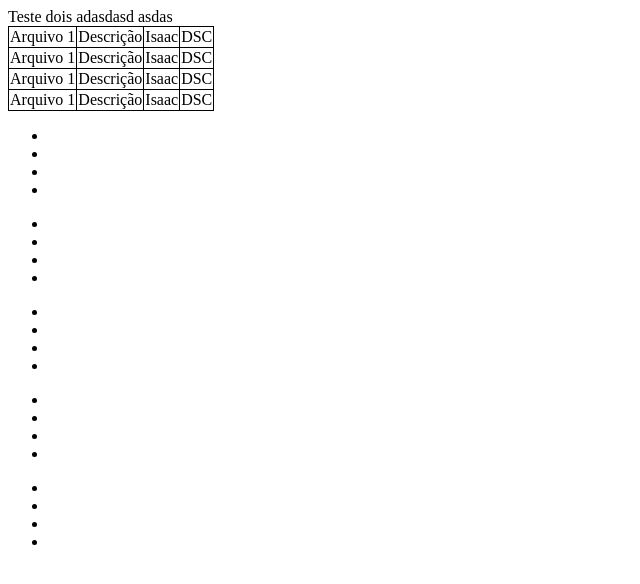
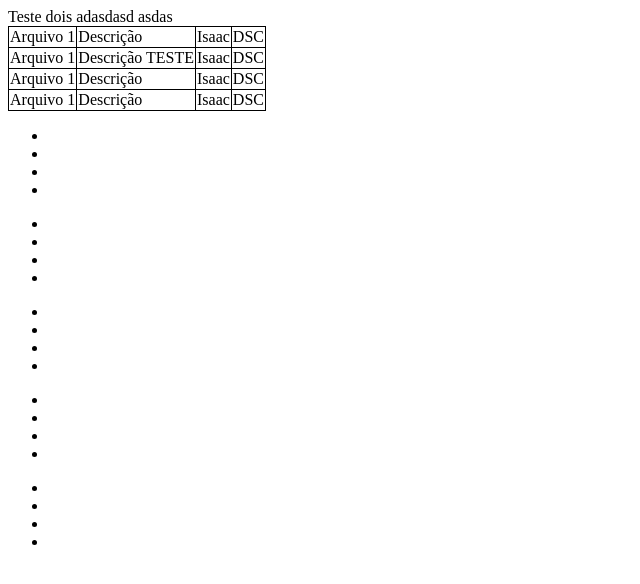
Before and after one commit to isaacangello/el, a plain HTML site: page index.html in a window 1280 px wide. Shown: the whole page, without its empty margins (0-640 px from the left). Drawn offline with Linux system fonts and the light colour scheme.

Commit message:
Update index.html
TESTE DESCRIÇÃO

```diff
--- a/index.html
+++ b/index.html
@@ -26,7 +26,7 @@
            </tr>
            <tr>
             <td>Arquivo 1</td>
-            <td>Descrição</td>
+            <td>Descrição TESTE</td>
             <td>Isaac</td>
             <td>DSC</td>
            </tr>
```
